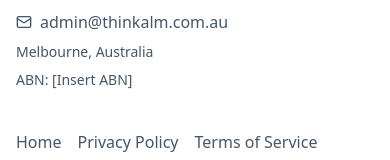
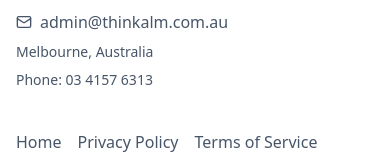
Before and after one commit to charlieunitedcs-byte/Landing-page---Think-ALM, a React (Vite) app: page / in a window 390 px wide. Shown: the part 10542-10702 px from the top of the page. Built offline with nearby package versions, Linux system fonts and the light colour scheme; no server answers.

Commit message:
Replace footer ABN with phone number
Update the homepage footer contact details to show the business phone number instead of the ABN placeholder.

Made-with: Cursor

```diff
--- a/App.tsx
+++ b/App.tsx
@@ -370,7 +370,7 @@ function App() {
             </div>
             <p className="flex items-center gap-2 mb-2"><Mail size={16} /> admin@thinkalm.com.au</p>
             <p className="text-sm text-gray-500">Melbourne, Australia</p>
-            <p className="text-sm text-gray-500 mt-2">ABN: [Insert ABN]</p>
+            <p className="text-sm text-gray-500 mt-2">Phone: 03 4157 6313</p>
           </div>
           <div className="md:text-right">
             <div className="flex md:justify-end flex-wrap gap-4 mb-6">
```
